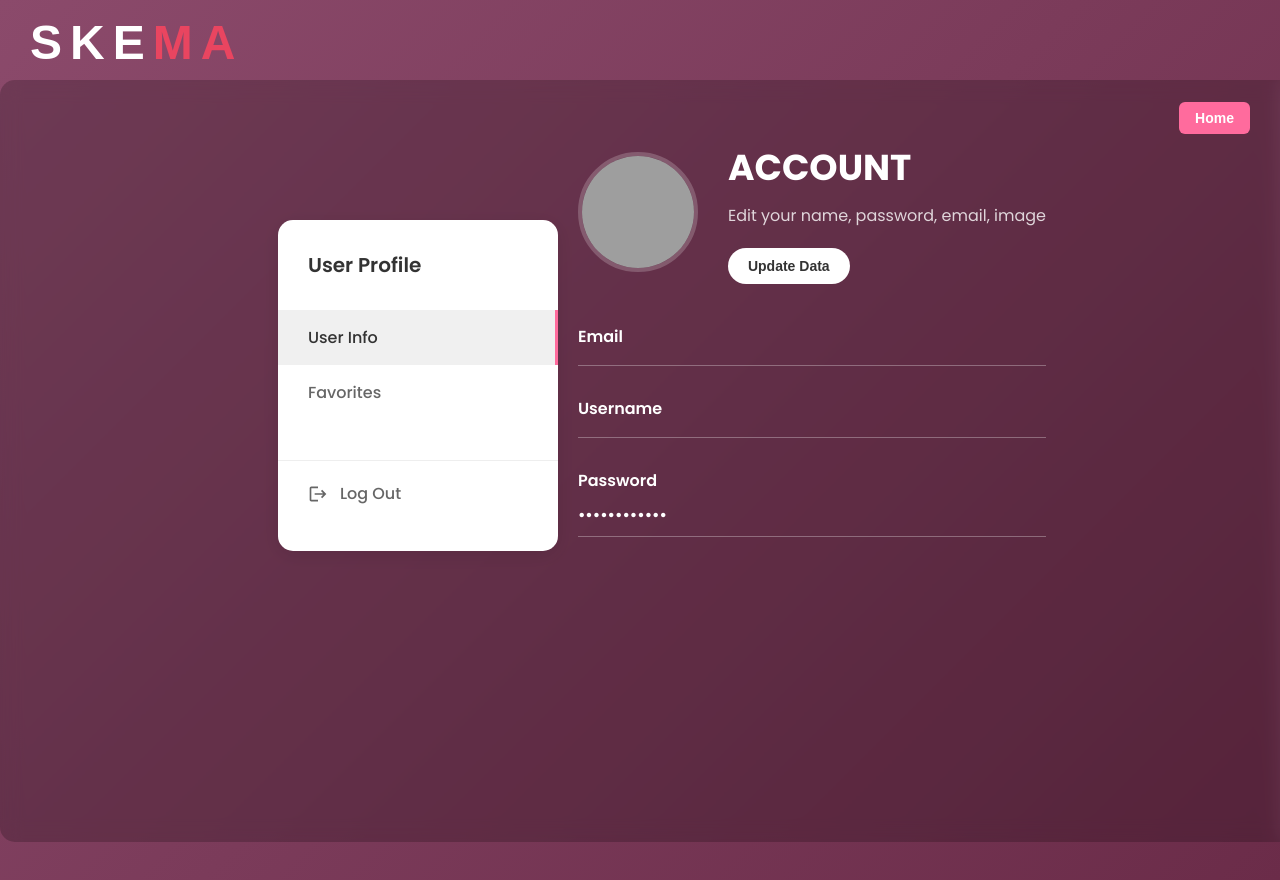
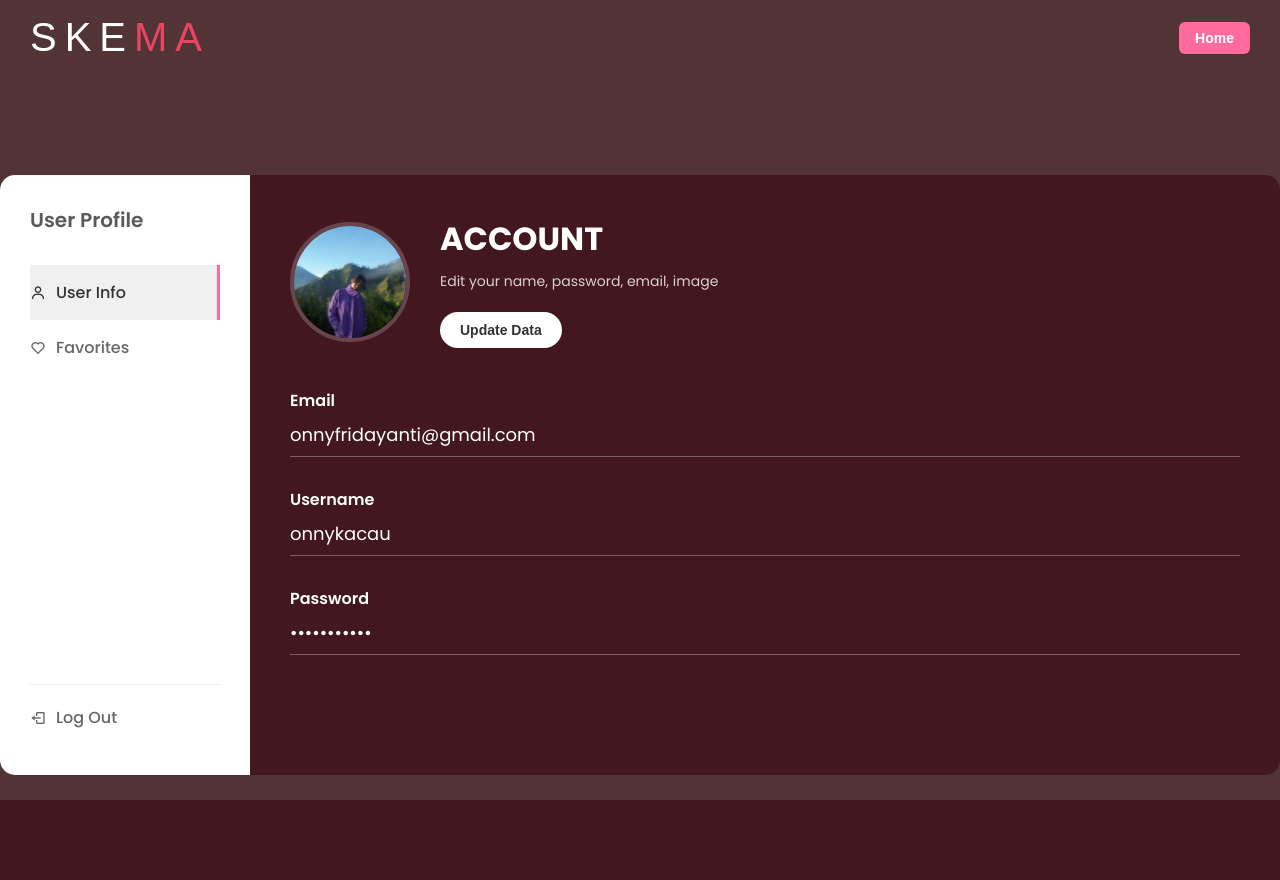
Before and after one commit to onnyfridayanti30/SKEMA-, a PHP site: page /profile.php in a window 1280 px wide; the page is wider, and only the part inside the window is pictured. After the commit the page ends 800 px from the top of that part, so only its background shows below. Run offline with PHP 8.4, Linux system fonts and the light colour scheme; some libraries are stand-ins or nearby versions; some web fonts are replaced; grey boxes are pictures that could not be loaded.

Commit message:
Mengunggah file proyek

```diff
--- a/profile/profile.css
+++ b/profile/profile.css
@@ -6,27 +6,13 @@
 
     body {
       font-family: 'Poppins', sans-serif;
-            background: linear-gradient(135deg, #8B4A6B 0%, #6B2C49 100%);
+      background: #523336;
       min-height: 100vh;
       color: white;
     }
 
-        .main-content{
-            height: 762px;
-            width: 1324px;
-            display: flex;
-        }
-        .container {
-            display: flex;
+    .header {
 
-            margin: 0 auto;
-            padding: 20px;
-            gap: 20px;
-        }
-
-        /* Header */
-        .header {
-            position: fixed;
       top: 0;
       left: 0;
       right: 0;
@@ -35,14 +21,13 @@
       justify-content: space-between;
       align-items: center;
       z-index: 1000;
+      background: transparent;
     }
 
     .logo {
       font-family: "Rammetto One", sans-serif;
-            font-size: 48px;
-            font-weight: 700;
+      font-size: 40px;
       color: white;
-            margin-bottom: 150px;
       letter-spacing: 8px;
     }
 
@@ -65,36 +50,55 @@
       background: #FF4081;
     }
 
-        /* Sidebar */
+    .container {
+      margin-top: 100px;
+      display: flex;
+      flex-direction: row;
+      height: 600px;
+      max-width: 1300px;
+      margin-left: auto;
+      margin-right: auto;
+      background: #421720;
+      border-radius: 15px;
+      overflow: hidden;
+      flex-wrap: wrap;
+    }
+
     .sidebar {
       background: white;
-            width: 280px;
-            padding: 30px 0;
-            border-radius: 15px;
-            margin-top: 80px;
-            height: fit-content;
-            box-shadow: 0 4px 20px rgba(0, 0, 0, 0.1);
+      width: 250px;
+      min-height: 100%;
+      padding: 30px;
+      color: #333;
+      display: flex;
+      flex-direction: column;
+      flex-shrink: 0;
     }
 
     .sidebar h2 {
-            color: #333;
       font-size: 20px;
       font-weight: 600;
-            margin: 0 30px 30px 30px;
+      margin-bottom: 30px;
+      color: #5a5a5a;
     }
 
     .sidebar-item {
       display: flex;
       align-items: center;
-            padding: 15px 30px;
+      padding: 15px 0;
       color: #666;
       cursor: pointer;
       transition: all 0.2s ease;
       font-weight: 500;
     }
 
+    .sidebar-item i {
+      margin-right: 10px;
+    }
+
     .sidebar-item:hover {
       background: #f5f5f5;
+      padding-left: 10px;
     }
 
     .sidebar-item.active {
@@ -103,26 +107,15 @@
       border-right: 3px solid #FF6B9D;
     }
 
-        .sidebar-item svg {
-            margin-right: 12px;
-            width: 20px;
-            height: 20px;
+    .logout-item {
+      margin-top: auto;
+      padding-top: 20px;
+      border-top: 1px solid #eee;
     }
 
-        .logout-item {
-            margin-top: 40px;
-            border-top: 1px solid #eee;
-            padding-top: 20px;
-        }
-
-        /* Main Content */
     .main-content {
       flex: 1;
-            margin-top: 80px;
       padding: 40px;
-            background: rgba(0, 0, 0, 0.2);
-            border-radius: 15px;
-            backdrop-filter: blur(10px);
     }
 
     .profile-header {
@@ -130,6 +123,7 @@
       align-items: center;
       gap: 30px;
       margin-bottom: 40px;
+      flex-wrap: wrap;
     }
 
     .profile-image {
@@ -141,14 +135,14 @@
     }
 
     .profile-info h1 {
-            font-size: 36px;
+      font-size: 32px;
       font-weight: 700;
       margin-bottom: 8px;
       color: white;
     }
 
     .profile-info p {
-            font-size: 16px;
+      font-size: 14px;
       opacity: 0.8;
       margin-bottom: 20px;
     }
--- a/profile/profile.php
+++ b/profile/profile.php
@@ -1,79 +1,58 @@
 <!DOCTYPE html>
 <html lang="en">
 <head>
-    <meta charset="UTF-8">
-    <meta name="viewport" content="width=device-width, initial-scale=1.0">
+  <meta charset="UTF-8" />
+  <meta name="viewport" content="width=device-width, initial-scale=1.0"/>
   <title>SKEMA - User Profile</title>
   <link href="https://fonts.googleapis.com/css2?family=Poppins:wght@300;400;500;600;700&display=swap" rel="stylesheet">
   <link href="https://fonts.googleapis.com/css2?family=Rammetto+One&display=swap" rel="stylesheet">
-    <link href='https://cdn.boxicons.com/fonts/brands/boxicons-brands.min.css' rel='stylesheet'>
-    <link rel="stylesheet" href="profile.css">
+  <link href='https://unpkg.com/boxicons@2.1.4/css/boxicons.min.css' rel='stylesheet'>
+  <link rel="stylesheet" href="profile.css" />
 </head>
-
 
 <body>
   <!-- Header -->
   <div class="header">
-        <div class="logo">
-                SKE<span class="m">MA</span>
-            </div>
+    <div class="logo">SKE<span class="m">MA</span></div>
     <button class="home-btn" onclick="goHome()">Home</button>
   </div>
 
-
-        <!-- Main Content -->
-        <div class="main-content">
-
+  <!-- Content -->
   <div class="container">
     <!-- Sidebar -->
     <div class="sidebar">
       <h2>User Profile</h2>
-
-            <div class="sidebar-item active" onclick="showUserInfo()">
-               <i class='bx  bx-user'></i>
-                User Info
+      <div class="sidebar-item active"><i class='bx bx-user'></i> User Info</div>
+      <div class="sidebar-item"><i class='bx bx-heart'></i> Favorites</div>
+      <div class="sidebar-item logout-item"><i class='bx bx-log-out'></i> Log Out</div>
     </div>
 
-            <div class="sidebar-item" onclick="showFavorites()">
-
-                Favorites
-            </div>
-
-            <div class="sidebar-item logout-item" onclick="logout()">
-                <svg fill="currentColor" viewBox="0 0 24 24">
-                    <path d="M17 7l-1.41 1.41L18.17 11H8v2h10.17l-2.58 2.59L17 17l5-5zM4 5h8V3H4c-1.1 0-2 .9-2 2v14c0 1.1.9 2 2 2h8v-2H4V5z"/>
-                </svg>
-                Log Out
-            </div>
-        </div>
-            <!-- User Info Section -->
-            <div id="userInfo" class="content-section">
+    <!-- Main Content -->
+    <div class="main-content">
       <div class="profile-header">
-                    <img src="https://images.unsplash.com/photo-1507003211169-0a1dd7228f2d?w=200&h=200&fit=crop&crop=face"
-                         alt="Profile" class="profile-image">
+        <img src="./img/100_1740.jpg" alt="Profile" class="profile-image" />
         <div class="profile-info">
           <h1>ACCOUNT</h1>
           <p>Edit your name, password, email, image</p>
-                        <button class="update-btn" >Update Data</button>
+          <button class="update-btn">Update Data</button>
         </div>
       </div>
-
-                <div id="alert" class="alert"></div>
 
       <div class="profile-fields">
         <div class="field-group">
           <div class="field-label">Email</div>
-                        <div class="field-value" id="userEmail"></div>
+          <div class="field-value" id="userEmail">onnyfridayanti@gmail.com</div>
         </div>
 
         <div class="field-group">
           <div class="field-label">Username</div>
-                        <div class="field-value" id="userUsername"></div>
+          <div class="field-value" id="userUsername">onnykacau</div>
         </div>
 
         <div class="field-group">
           <div class="field-label">Password</div>
-                        <div class="field-value" id="userPassword">••••••••••••</div>
+          <div class="field-value" id="userPassword">•••••••••••</div>
+        </div>
       </div>
     </div>
   </div>
```
Also changed, not shown: other parts of profile/profile.css (+39 -106 lines), profile/img/100_1740.JPG (added). Lines whose indentation alone changed are shown as unchanged.
